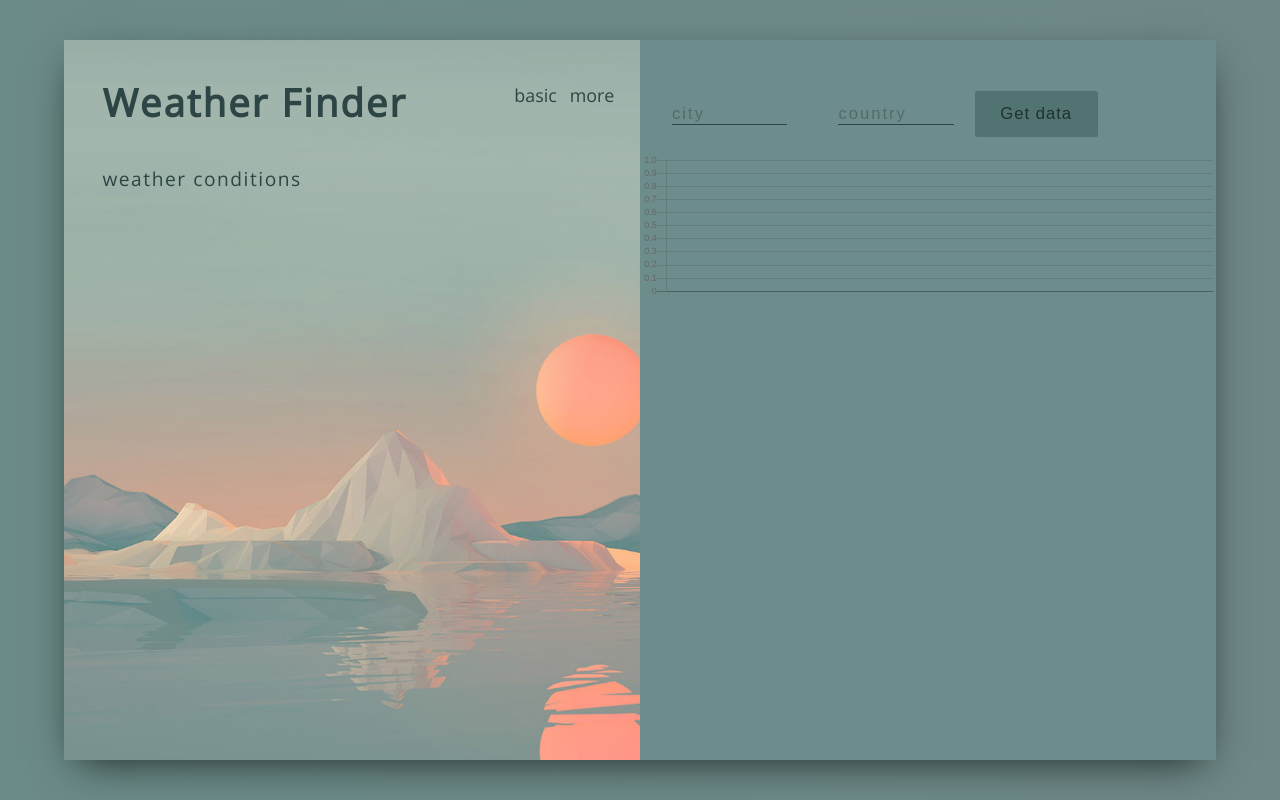
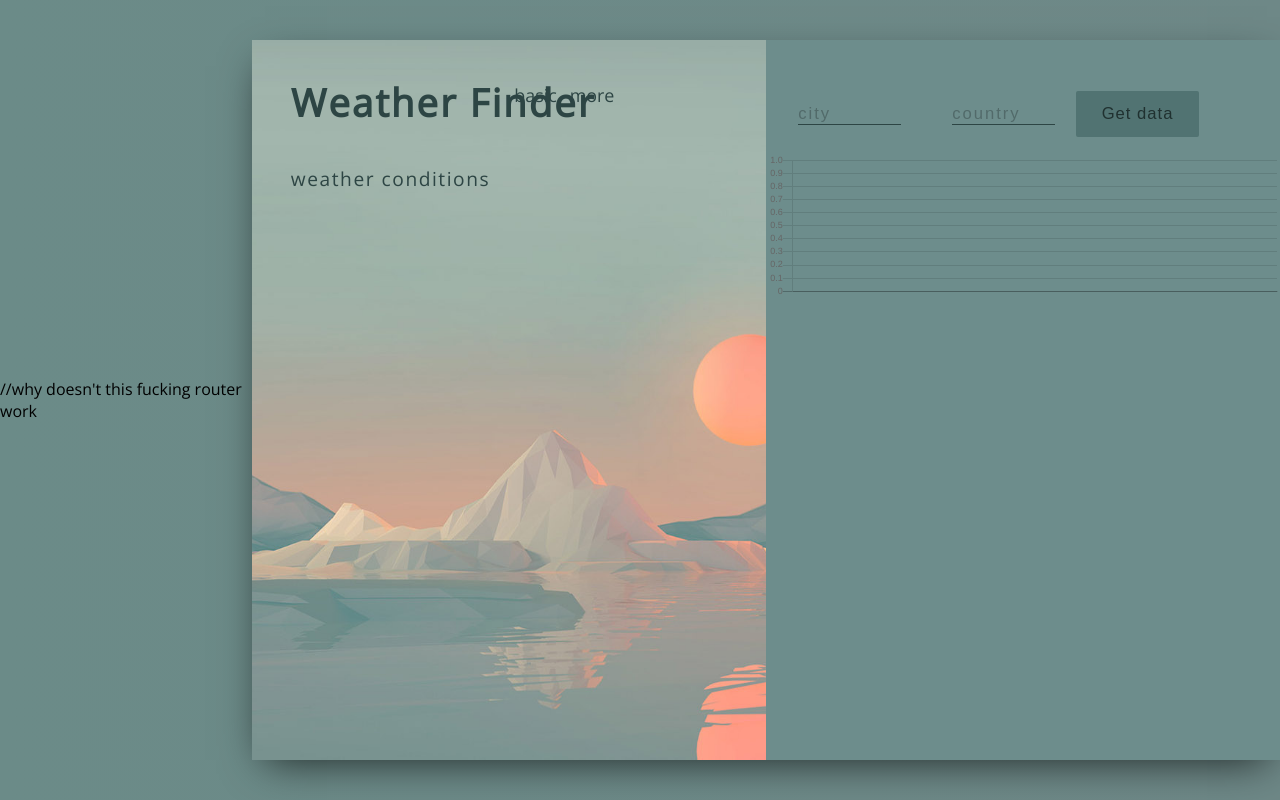
Before and after one commit to xaositectt/weather_app, a React (Create React App) app: page / in a window 1280 px wide. Built offline with nearby package versions, Linux system fonts and the light colour scheme.

Commit message:
another commit for the router..

```diff
--- a/src/App.js
+++ b/src/App.js
@@ -77,6 +77,7 @@ class App extends React.Component {
       <HashRouter>
         <div className="background">
 
+          //why doesn't this fucking router work
           <div className="links"><NavLink to="/" className="linkleft">basic</NavLink >
           <NavLink to="/advanced" className="linkright">more</NavLink></div>
 
```
